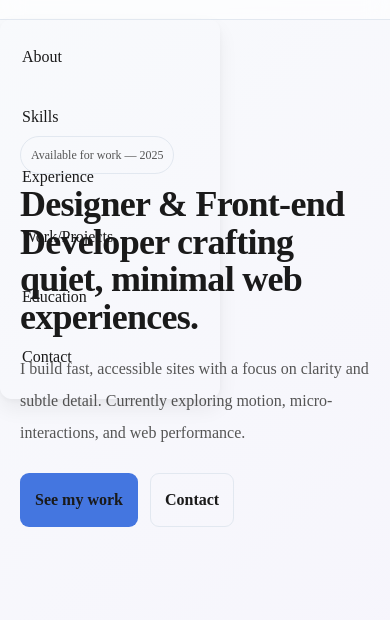
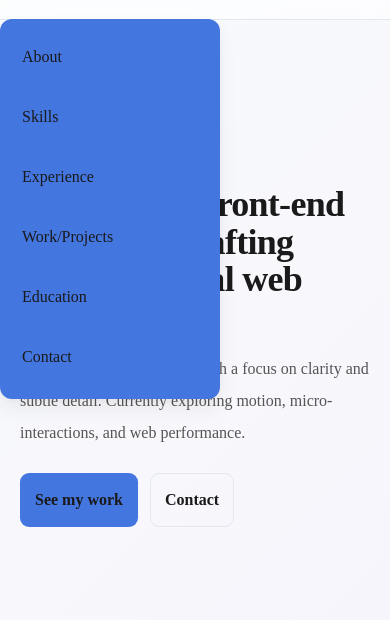
Before and after one commit to shankarj-2218/portfolio, a plain HTML site: page index.html in a window 390 px wide. Both pictures are taken after a click on the button "Open menu". Shown: the part 61-681 px from the top of the page. Drawn offline with Linux system fonts and the light colour scheme.

Commit message:
Shankar Jadhav

```diff
--- a/index.css
+++ b/index.css
@@ -229,6 +229,7 @@ a {
   display: flex !important;
   transform: translateY(0);
   opacity: 1;
+  background-color: var(--accent);
 }
 
 /* ------------------------------
```
